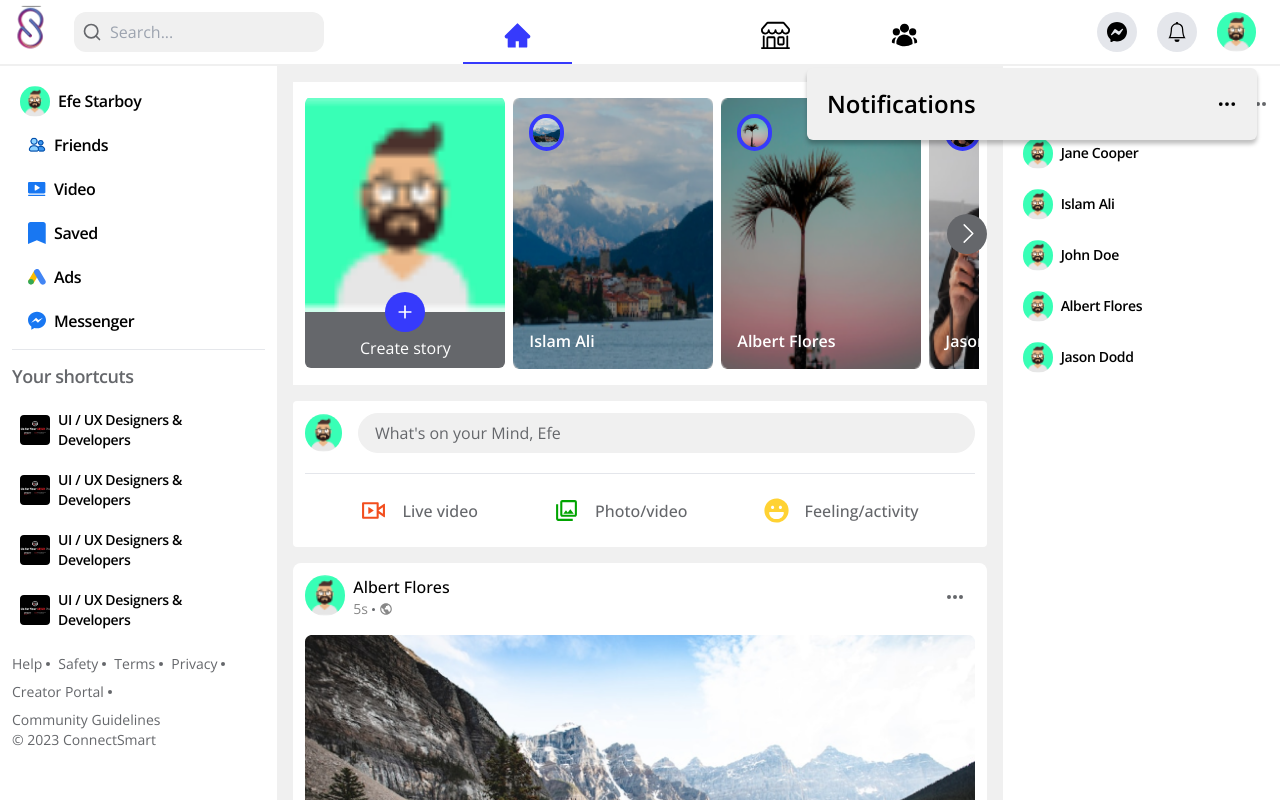
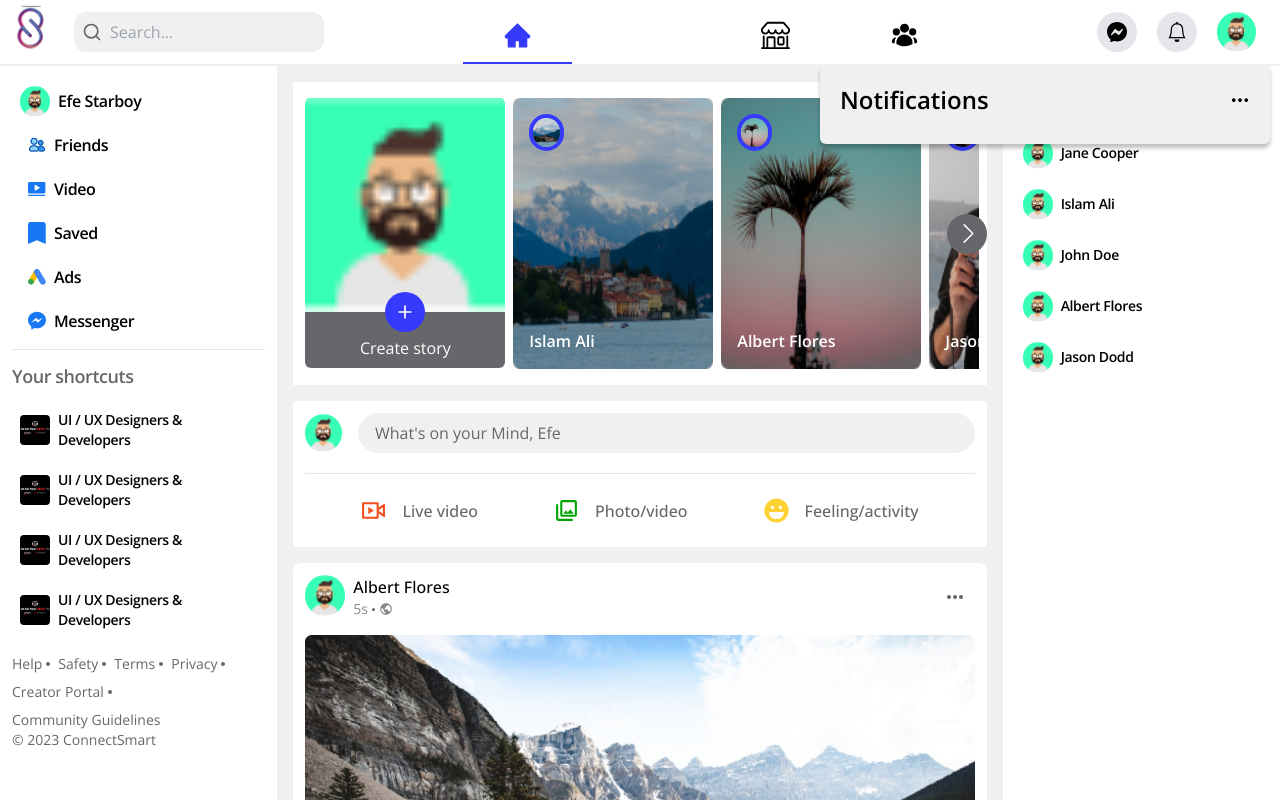
Before and after one commit to asiughuslyvesterobus/social_app, a Next.js app in the folder client/: page / in a window 1280 px wide. Built offline with nearby package versions, Linux system fonts and the light colour scheme; some icons are missing.

Commit message:
working on notification box

```diff
--- a/client/components/Navbar.tsx
+++ b/client/components/Navbar.tsx
@@ -96,11 +96,11 @@ const Navbar = () => {
               Notifications
             </span>
           )}
-          <NotificationBox
-            show={notificationShow}
-            setShow={setNotificationShow}
-          />
         </span>
+        <NotificationBox
+          show={notificationShow}
+          setShow={setNotificationShow}
+        />
 
         {!isAuthenticated ? (
           <div>
--- a/client/components/notificationBox/NotificationBox.tsx
+++ b/client/components/notificationBox/NotificationBox.tsx
@@ -1,7 +1,7 @@
 import { useRef, useEffect, useState } from "react";
 import Link from "next/link";
 import { BsThreeDots } from "react-icons/bs";
-import { useAuth } from "@/context/AuthContext";
+import { FaUserSecret } from "react-icons/fa6";
 
 interface NotificationProps {
   show: boolean;
@@ -28,13 +28,16 @@ const NotificationBox = ({ show, setShow }: NotificationProps) => {
   }, [show]);
 
   return (
-    <div className="absolute w-[300px] tab:w-[450px] flex flex-col items-start justify-start gap-2 bg-bodybg p-5 z-40 top-[140%] shadow-boxShad right-[-150%] rounded-md">
+    <div className="absolute w-[300px] tab:w-[450px] flex flex-col items-start justify-start gap-2 bg-bodybg p-5 z-40 top-[100%] shadow-boxShad right-[10px] rounded-md">
       <div className="w-full flex items-center justify-between gap-5">
-        <h2 className="text-black text-xl font-semibold tab:text-2xl">Notifications</h2>
+        <h2 className="text-black text-xl font-semibold tab:text-2xl">
+          Notifications
+        </h2>
         <span className="cursor-pointer">
           <BsThreeDots size={20} />
         </span>
       </div>
+      <div className="w-full flex items-center justify-start flex-col"></div>
     </div>
   );
 };
```
